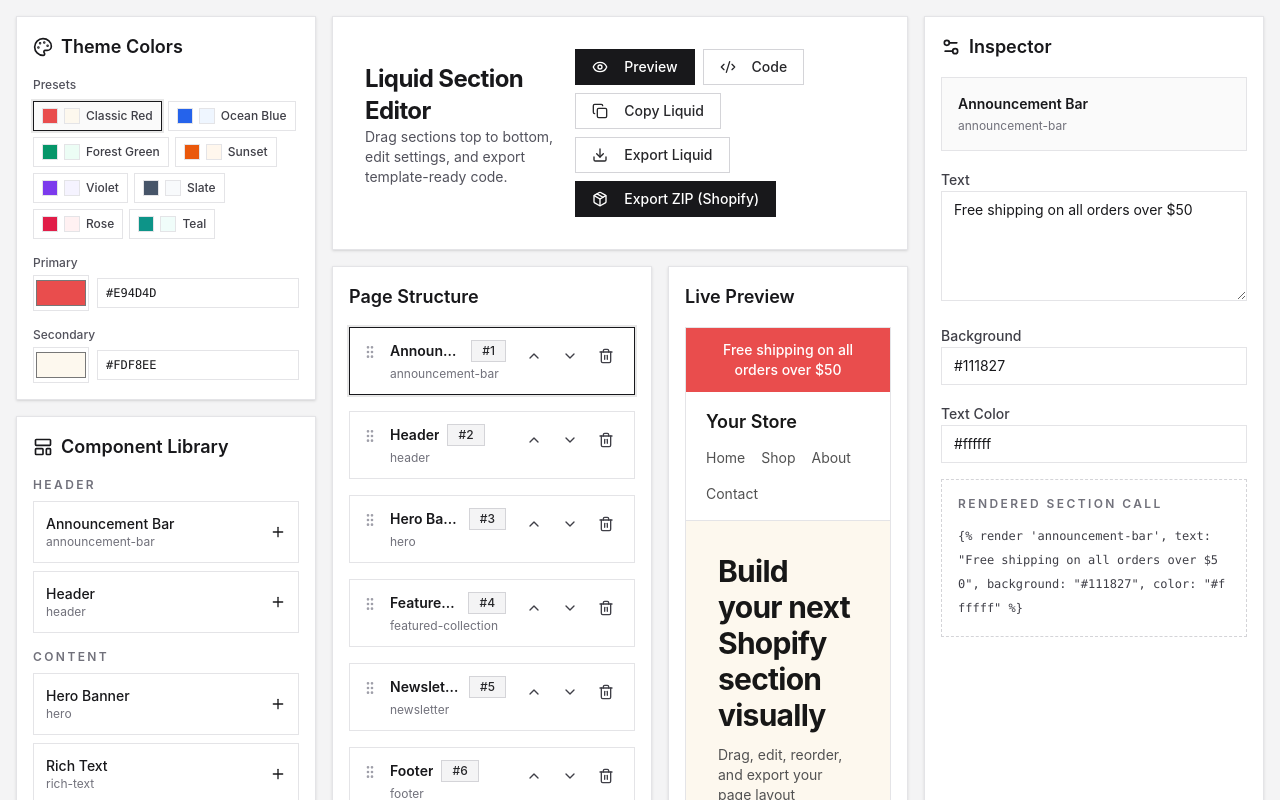
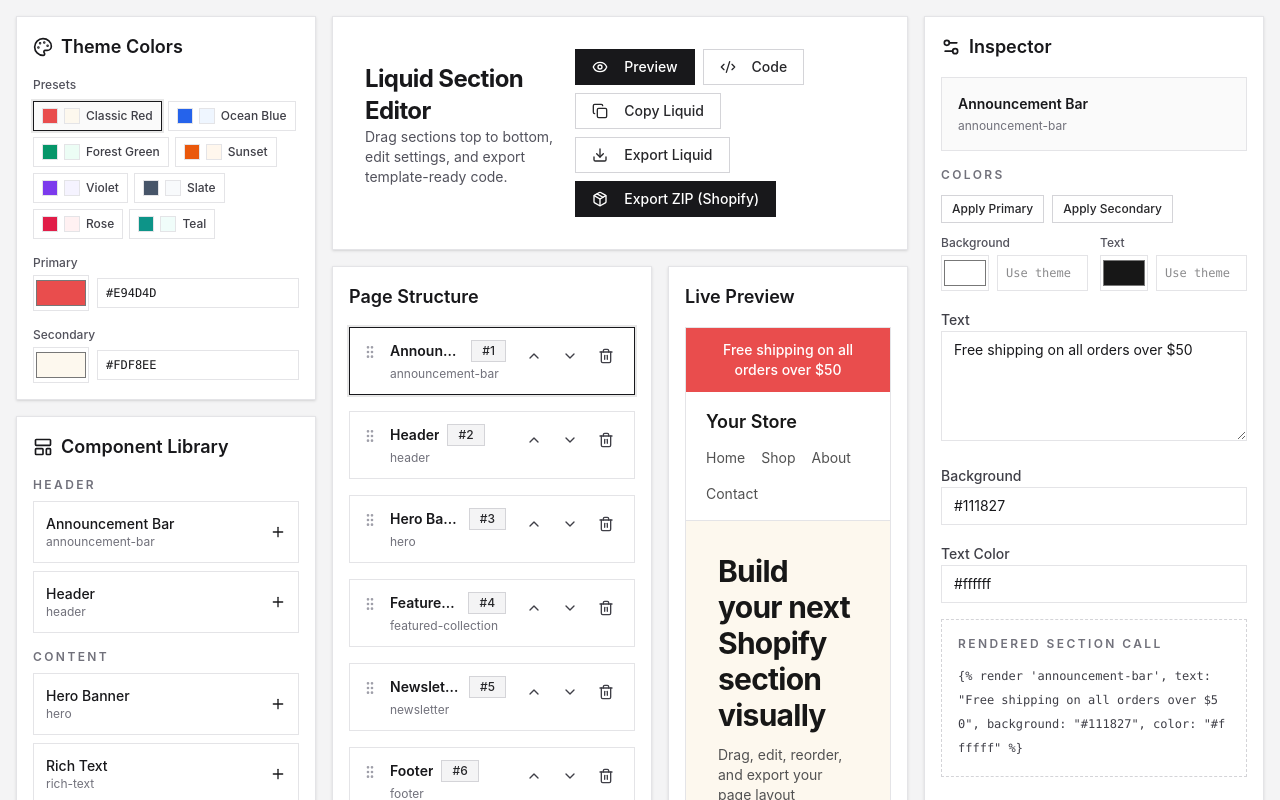
Before and after one commit to ImthiazRagib/shopify.theme-creator.react, a React (Vite) app: page / in a window 1280 px wide. Shown: the top 800 px of the page. Built offline with nearby package versions, Linux system fonts and the light colour scheme.

Commit message:
feat: implement style overrides in SectionPreview for enhanced theming flexibility

```diff
--- a/src/App.jsx
+++ b/src/App.jsx
@@ -190,6 +190,7 @@ function createInstance(component) {
     type: component.type,
     label: component.label,
     settings: { ...component.defaults },
+    styleOverrides: {},
   };
 }
 
@@ -300,14 +301,19 @@ const TEXT_ON_LIGHT = '#171717';
 const TEXT_MUTED = '#525252';
 
 function SectionPreview({ section, themeColors = { primary: '#E94D4D', secondary: '#FDF8EE' } }) {
-  const { type, settings } = section;
+  const { type, settings, styleOverrides = {} } = section;
   const primary = themeColors.primary || '#E94D4D';
   const secondary = themeColors.secondary || '#FDF8EE';
   const textOnPrimary = getContrastColor(primary);
+  const bg = styleOverrides.background?.trim() || undefined;
+  const textColor = styleOverrides.textColor?.trim() || undefined;
+
+  const resolveBg = (themeBg) => bg ?? themeBg;
+  const resolveText = (themeText) => textColor ?? themeText;
 
   if (type === 'announcement-bar') {
     return (
-      <div className="px-4 py-3 text-sm text-center font-medium" style={{ background: primary, color: textOnPrimary }}>
+      <div className="px-4 py-3 text-sm text-center font-medium" style={{ background: resolveBg(primary), color: resolveText(textOnPrimary) }}>
         {settings.text}
       </div>
     );
@@ -315,10 +321,10 @@ function SectionPreview({ section, themeColors = { primary: '#E94D4D', secondary
 
   if (type === 'header') {
     return (
-      <div className="border-b border-zinc-200 bg-white px-5 py-4">
+      <div className="border-b border-zinc-200 px-5 py-4" style={{ background: resolveBg('#ffffff') }}>
         <div className="flex flex-wrap items-center justify-between gap-3">
-          <div className="text-lg font-semibold" style={{ color: TEXT_ON_LIGHT }}>{settings.logoText}</div>
-          <div className="flex flex-wrap gap-4 text-sm" style={{ color: TEXT_MUTED }}>
+          <div className="text-lg font-semibold" style={{ color: resolveText(TEXT_ON_LIGHT) }}>{settings.logoText}</div>
+          <div className="flex flex-wrap gap-4 text-sm" style={{ color: resolveText(TEXT_MUTED) }}>
             {String(settings.menu)
               .split(',')
               .map((item) => item.trim())
@@ -341,9 +347,9 @@ function SectionPreview({ section, themeColors = { primary: '#E94D4D', secondary
         : 'items-start text-left';
 
     return (
-      <div className={`flex min-h-[260px] flex-col justify-center p-8 ${alignment}`} style={{ background: secondary }}>
-        <h2 className="max-w-2xl text-3xl font-bold tracking-tight" style={{ color: TEXT_ON_LIGHT }}>{settings.heading}</h2>
-        <p className="mt-3 max-w-2xl text-sm" style={{ color: TEXT_MUTED }}>{settings.subheading}</p>
+      <div className={`flex min-h-[260px] flex-col justify-center p-8 ${alignment}`} style={{ background: resolveBg(secondary) }}>
+        <h2 className="max-w-2xl text-3xl font-bold tracking-tight" style={{ color: resolveText(TEXT_ON_LIGHT) }}>{settings.heading}</h2>
+        <p className="mt-3 max-w-2xl text-sm" style={{ color: resolveText(TEXT_MUTED) }}>{settings.subheading}</p>
         <button className="mt-6 px-5 py-3 text-sm font-semibold" style={{ background: primary, color: textOnPrimary }}>
           {settings.buttonText}
         </button>
@@ -353,24 +359,24 @@ function SectionPreview({ section, themeColors = { primary: '#E94D4D', secondary
 
   if (type === 'rich-text') {
     return (
-      <div className="border-b border-zinc-200 bg-white p-8">
-        <h3 className="text-2xl font-semibold" style={{ color: TEXT_ON_LIGHT }}>{settings.heading}</h3>
-        <p className="mt-3 text-sm leading-6" style={{ color: TEXT_MUTED }}>{settings.body}</p>
+      <div className="border-b border-zinc-200 p-8" style={{ background: resolveBg('#ffffff') }}>
+        <h3 className="text-2xl font-semibold" style={{ color: resolveText(TEXT_ON_LIGHT) }}>{settings.heading}</h3>
+        <p className="mt-3 text-sm leading-6" style={{ color: resolveText(TEXT_MUTED) }}>{settings.body}</p>
       </div>
     );
   }
 
   if (type === 'image-with-text') {
     return (
-      <div className="grid gap-4 border-b border-zinc-200 bg-white p-4 md:grid-cols-2 md:p-6">
+      <div className="grid gap-4 border-b border-zinc-200 p-4 md:grid-cols-2 md:p-6" style={{ background: resolveBg('#ffffff') }}>
         <img
           src={settings.imageUrl}
           alt={settings.heading}
           className="h-64 w-full object-cover"
         />
         <div className="flex flex-col justify-center">
-          <h3 className="text-2xl font-semibold" style={{ color: TEXT_ON_LIGHT }}>{settings.heading}</h3>
-          <p className="mt-3 text-sm leading-6" style={{ color: TEXT_MUTED }}>{settings.body}</p>
+          <h3 className="text-2xl font-semibold" style={{ color: resolveText(TEXT_ON_LIGHT) }}>{settings.heading}</h3>
+          <p className="mt-3 text-sm leading-6" style={{ color: resolveText(TEXT_MUTED) }}>{settings.body}</p>
         </div>
       </div>
     );
@@ -379,8 +385,8 @@ function SectionPreview({ section, themeColors = { primary: '#E94D4D', secondary
   if (type === 'featured-collection' || type === 'product-grid') {
     const count = Math.max(1, Math.min(Number(settings.productsToShow || 4), 8));
     return (
-      <div className="border-b border-zinc-200 bg-white p-6">
-        <h3 className="text-xl font-semibold" style={{ color: TEXT_ON_LIGHT }}>{settings.heading}</h3>
+      <div className="border-b border-zinc-200 p-6" style={{ background: resolveBg('#ffffff') }}>
+        <h3 className="text-xl font-semibold" style={{ color: resolveText(TEXT_ON_LIGHT) }}>{settings.heading}</h3>
         <div className="mt-5 grid gap-4 sm:grid-cols-2 lg:grid-cols-4">
           {Array.from({ length: count }).map((_, idx) => (
             <div key={idx} className="border border-zinc-200 p-3">
@@ -396,24 +402,24 @@ function SectionPreview({ section, themeColors = { primary: '#E94D4D', secondary
 
   if (type === 'testimonial') {
     return (
-      <div className="border-b border-zinc-200 bg-white p-8">
+      <div className="border-b border-zinc-200 p-8" style={{ background: resolveBg('#ffffff') }}>
         <p className="text-sm font-medium uppercase tracking-[0.2em]" style={{ color: TEXT_MUTED }}>{settings.heading}</p>
         <blockquote className="mt-4 text-xl font-medium leading-8" style={{ color: TEXT_ON_LIGHT }}>“{settings.quote}”</blockquote>
-        <p className="mt-4 text-sm" style={{ color: TEXT_MUTED }}>— {settings.author}</p>
+        <p className="mt-4 text-sm" style={{ color: resolveText(TEXT_MUTED) }}>— {settings.author}</p>
       </div>
     );
   }
 
   if (type === 'newsletter') {
     return (
-      <div className="p-8" style={{ background: primary }}>
-        <h3 className="text-2xl font-semibold" style={{ color: textOnPrimary }}>{settings.heading}</h3>
-        <p className="mt-3 max-w-xl text-sm" style={{ color: textOnPrimary, opacity: 0.9 }}>{settings.body}</p>
+      <div className="p-8" style={{ background: resolveBg(primary) }}>
+        <h3 className="text-2xl font-semibold" style={{ color: resolveText(textOnPrimary) }}>{settings.heading}</h3>
+        <p className="mt-3 max-w-xl text-sm" style={{ color: resolveText(textOnPrimary), opacity: 0.9 }}>{settings.body}</p>
         <div className="mt-5 flex flex-col gap-3 sm:flex-row">
           <input
             disabled
             className="h-12 flex-1 border px-4 text-sm"
-            style={{ borderColor: 'rgba(255,255,255,0.4)', background: 'rgba(255,255,255,0.15)', color: textOnPrimary }}
+            style={{ borderColor: 'rgba(255,255,255,0.4)', background: 'rgba(255,255,255,0.15)', color: resolveText(textOnPrimary) }}
             value={settings.placeholder}
             readOnly
           />
@@ -427,10 +433,10 @@ function SectionPreview({ section, themeColors = { primary: '#E94D4D', secondary
 
   if (type === 'footer') {
     return (
-      <div className="border-t border-zinc-200 bg-white p-6">
+      <div className="border-t border-zinc-200 p-6" style={{ background: resolveBg('#ffffff') }}>
         <div className="flex flex-col gap-3 md:flex-row md:items-center md:justify-between">
-          <p className="text-sm" style={{ color: TEXT_MUTED }}>{settings.copyright}</p>
-          <div className="flex flex-wrap gap-4 text-sm" style={{ color: TEXT_MUTED }}>
+          <p className="text-sm" style={{ color: resolveText(TEXT_MUTED) }}>{settings.copyright}</p>
+          <div className="flex flex-wrap gap-4 text-sm" style={{ color: resolveText(TEXT_MUTED) }}>
             {String(settings.links)
               .split(',')
               .map((item) => item.trim())
@@ -496,6 +502,39 @@ export default function LiquidEditorApp() {
         section.id === id
           ? { ...section, settings: { ...section.settings, [key]: value } }
           : section
+      )
+    );
+  };
+
+  const updateStyleOverride = (id, key, value) => {
+    setSections((prev) =>
+      prev.map((section) =>
+        section.id === id
+          ? { ...section, styleOverrides: { ...(section.styleOverrides || {}), [key]: value } }
+          : section
+      )
+    );
+  };
+
+  const applyThemeToSection = (id, variant) => {
+    const primary = themeColors.primary || '#E94D4D';
+    const secondary = themeColors.secondary || '#FDF8EE';
+    setSections((prev) =>
+      prev.map((section) => {
+        if (section.id !== id) return section;
+        const overrides = section.styleOverrides || {};
+        if (variant === 'primary') {
+          return { ...section, styleOverrides: { ...overrides, background: primary, textColor: getContrastColor(primary) } };
+        }
+        return { ...section, styleOverrides: { ...overrides, background: secondary, textColor: TEXT_ON_LIGHT } };
+      })
+    );
+  };
+
+  const clearStyleOverrides = (id) => {
+    setSections((prev) =>
+      prev.map((section) =>
+        section.id === id ? { ...section, styleOverrides: {} } : section
       )
     );
   };
@@ -771,6 +810,61 @@ export default function LiquidEditorApp() {
                   <p className="mt-1 text-xs text-zinc-500">{selectedSection.type}</p>
                 </div>
 
+                <div className="space-y-3">
+                  <p className="text-xs font-semibold uppercase tracking-[0.2em] text-zinc-500">Colors</p>
+                  <div className="flex flex-wrap gap-2">
+                    <Button variant="outline" size="sm" onClick={() => applyThemeToSection(selectedSection.id, 'primary')}>
+                      Apply Primary
+                    </Button>
+                    <Button variant="outline" size="sm" onClick={() => applyThemeToSection(selectedSection.id, 'secondary')}>
+                      Apply Secondary
+                    </Button>
+                    {Object.keys(selectedSection.styleOverrides || {}).length > 0 && (
+                      <Button variant="ghost" size="sm" onClick={() => clearStyleOverrides(selectedSection.id)}>
+                        Reset
+                      </Button>
+                    )}
+                  </div>
+                  <div className="grid grid-cols-2 gap-3">
+                    <div>
+                      <label className="mb-1 block text-xs font-medium text-zinc-600">Background</label>
+                      <div className="flex gap-2">
+                        <input
+                          type="color"
+                          value={(selectedSection.styleOverrides || {}).background || '#ffffff'}
+                          onChange={(e) => updateStyleOverride(selectedSection.id, 'background', e.target.value)}
+                          className="h-9 w-12 shrink-0 cursor-pointer border border-zinc-200 bg-white p-0"
+                        />
+                        <input
+                          type="text"
+                          value={(selectedSection.styleOverrides || {}).background ?? ''}
+                          onChange={(e) => updateStyleOverride(selectedSection.id, 'background', e.target.value)}
+                          placeholder="Use theme"
+                          className="min-w-0 flex-1 border border-zinc-200 bg-white px-2 py-1.5 text-xs font-mono"
+                        />
+                      </div>
+                    </div>
+                    <div>
+                      <label className="mb-1 block text-xs font-medium text-zinc-600">Text</label>
+                      <div className="flex gap-2">
+                        <input
+                          type="color"
+                          value={(selectedSection.styleOverrides || {}).textColor || '#171717'}
+                          onChange={(e) => updateStyleOverride(selectedSection.id, 'textColor', e.target.value)}
+                          className="h-9 w-12 shrink-0 cursor-pointer border border-zinc-200 bg-white p-0"
+                        />
+                        <input
+                          type="text"
+                          value={(selectedSection.styleOverrides || {}).textColor ?? ''}
+                          onChange={(e) => updateStyleOverride(selectedSection.id, 'textColor', e.target.value)}
+                          placeholder="Use theme"
+                          className="min-w-0 flex-1 border border-zinc-200 bg-white px-2 py-1.5 text-xs font-mono"
+                        />
+                      </div>
+                    </div>
+                  </div>
+                </div>
+
                 {(fieldConfigByType[selectedSection.type] || []).map((field) => (
                   <div key={field.key} className="space-y-2">
                     <label className="text-sm font-medium text-zinc-700">{field.label}</label>
--- a/src/components/ui/Button.jsx
+++ b/src/components/ui/Button.jsx
@@ -16,6 +16,7 @@ export function Button({
   };
   const sizes = {
     default: 'h-9 px-4 py-2 text-sm gap-2',
+    sm: 'h-7 px-2.5 py-1.5 text-xs gap-1.5',
     icon: 'h-8 w-8 p-0',
   };
 
```
